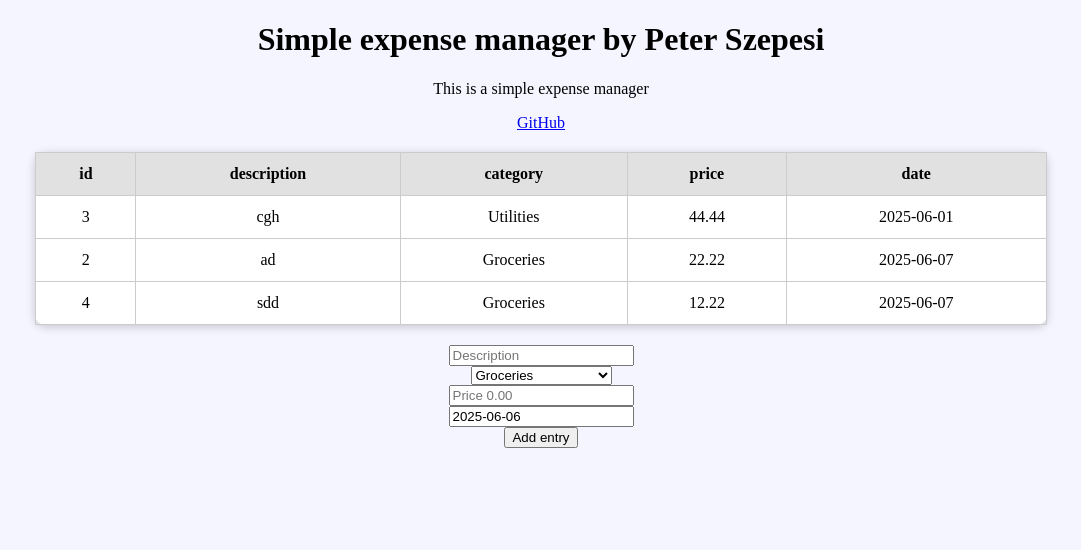
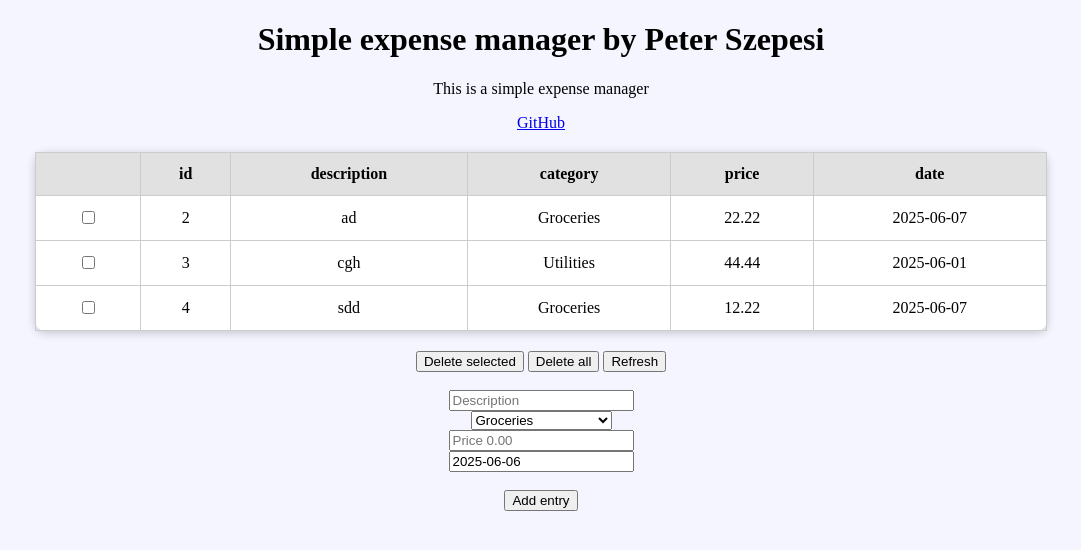
Before and after one commit to SzPeto/Python-Tutorial---01---Flask, a Flask app: page / in a window 1280 px wide. Shown: the top 550 px of the page, without its empty margins (99-1180 px from the left). Run offline with Flask 3, Linux system fonts and the light colour scheme.

Commit message:
Version v0.2.9

```diff
--- a/Main.py
+++ b/Main.py
@@ -23,25 +23,35 @@ def index():
     today = datetime.datetime.now().strftime("%Y-%m-%d")
     if request.method == "POST":
         try:
-            description = request.form.get("description")
-            category = request.form.get("category")
-            price = float(request.form.get("price"))
-            date = request.form.get("date")
-            new_entry = DbData(description = description, category = category, price = price, date = date)
-            db.session.add(new_entry)
-            db.session.commit()
-            functions.write_log(f"Main.py - def index - POST request successfull")
+            action = request.form.get("action")
+            if action == "Add entry":
+                description = request.form.get("description")
+                category = request.form.get("category")
+                price = float(request.form.get("price"))
+                date = request.form.get("date")
+                new_entry = DbData(description = description, category = category, price = price, date = date)
+                db.session.add(new_entry)
+                db.session.commit()
+                functions.write_log(f"Main.py - def index - POST request successfull")
+            elif action == "Delete selected":
+                selected = request.form.getlist("checked-entries") # Getlist return a list of selected items
+                if selected:
+                    for i in range(len(selected)):
+                        entry = DbData.query.get(int(selected[i]))
+                        db.session.delete(entry)
+                    db.session.commit()
+            elif action == "Delete all":
+                DbData.query.delete()
+                db.session.commit()
+            elif action == "Refresh":
+                return redirect("/")
+
             return redirect("/")
         except Exception as e:
             functions.write_log(f"Main.py - def index - Something went wrong in POST request : {e}")
             return f"Error : {e}"
     else:
-        entries = DbData.query.order_by(DbData.date).all()
-        for i in range(len(entries)):
-            print(
-                f"{entries[i].id}, {entries[i].description}, {entries[i].category}, "
-                f"{entries[i].price}, {entries[i].date}"
-            )
+        entries = DbData.query.order_by(DbData.id).all() # This returns a list of DbData instances
 
     return render_template("index.html", today = today, entries = entries)
 
--- a/templates/index.html
+++ b/templates/index.html
@@ -12,8 +12,10 @@
     <h3>The table is empty, add entries here...</h3>
 
     {% else %}
+    <form method="post" action="/">
         <table>
             <tr>
+                <th></th>
                 <th>id</th>
                 <th>description</th>
                 <th>category</th>
@@ -22,6 +24,9 @@
             </tr>
             {% for entry in entries %}
             <tr>
+                <td>
+                    <input type="checkbox" name="checked-entries" value="{{entry.id}}">
+                </td>
                 <td>{{entry.id}}</td>
                 <td>{{entry.description}}</td>
                 <td>{{entry.category}}</td>
@@ -31,7 +36,10 @@
             {% endfor %}
         </table>
     {% endif %}
-    <form method="post" action="/">
+        <button type="submit" name="action" value="Delete selected" id="btn_del-sel">Delete selected</button>
+        <!-- name/value = key/value -->
+        <button type="submit" name="action" value="Delete all" id="btn_del-all">Delete all</button>
+        <button type="submit" name="action" value="Refresh" id="btn_ref">Refresh</button><br><br>
         <input type="text" name="description" id="description-inp" placeholder="Description"><br>
         <select name="category" id="category-inp">
           <option value="Groceries">Groceries</option>
@@ -60,7 +68,7 @@
           <option value="Miscellaneous">Miscellaneous</option>
         </select><br>
         <input type="text" name="price" id="price-inp" placeholder="Price 0.00"><br>
-        <input type="text" name="date" id="date-inp" placeholder="Date YYYY-MM-DD" value="{{today}}"><br>
-        <input type="submit" value="Add entry" id="btn_add">
+        <input type="text" name="date" id="date-inp" placeholder="Date YYYY-MM-DD" value="{{today}}"><br><br>
+        <input type="submit" name="action" value="Add entry" id="btn_add">
     </form>
 {% endblock %}
```
Also changed, not shown: instance/database.db, 1 other file. Lines whose indentation alone changed are shown as unchanged.
